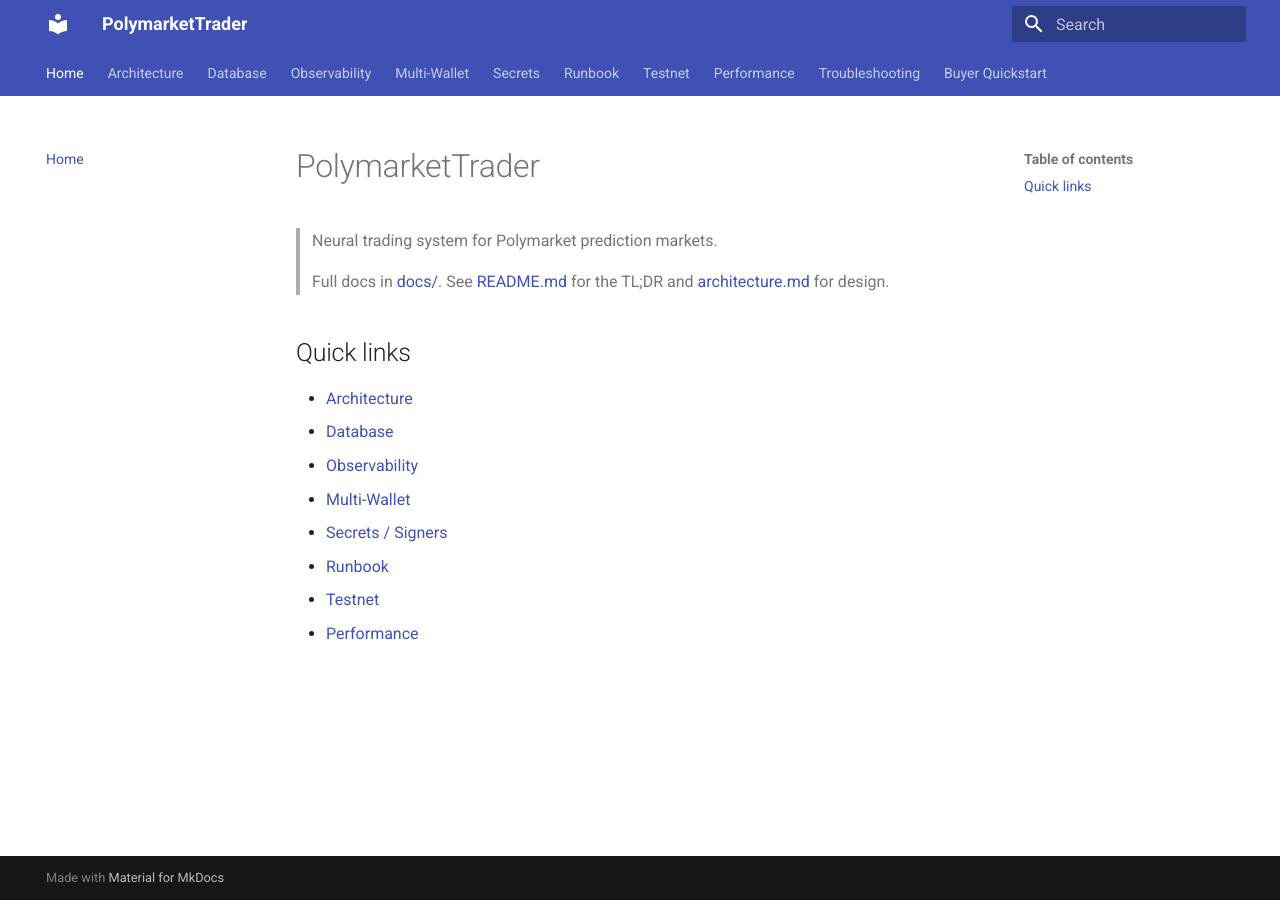
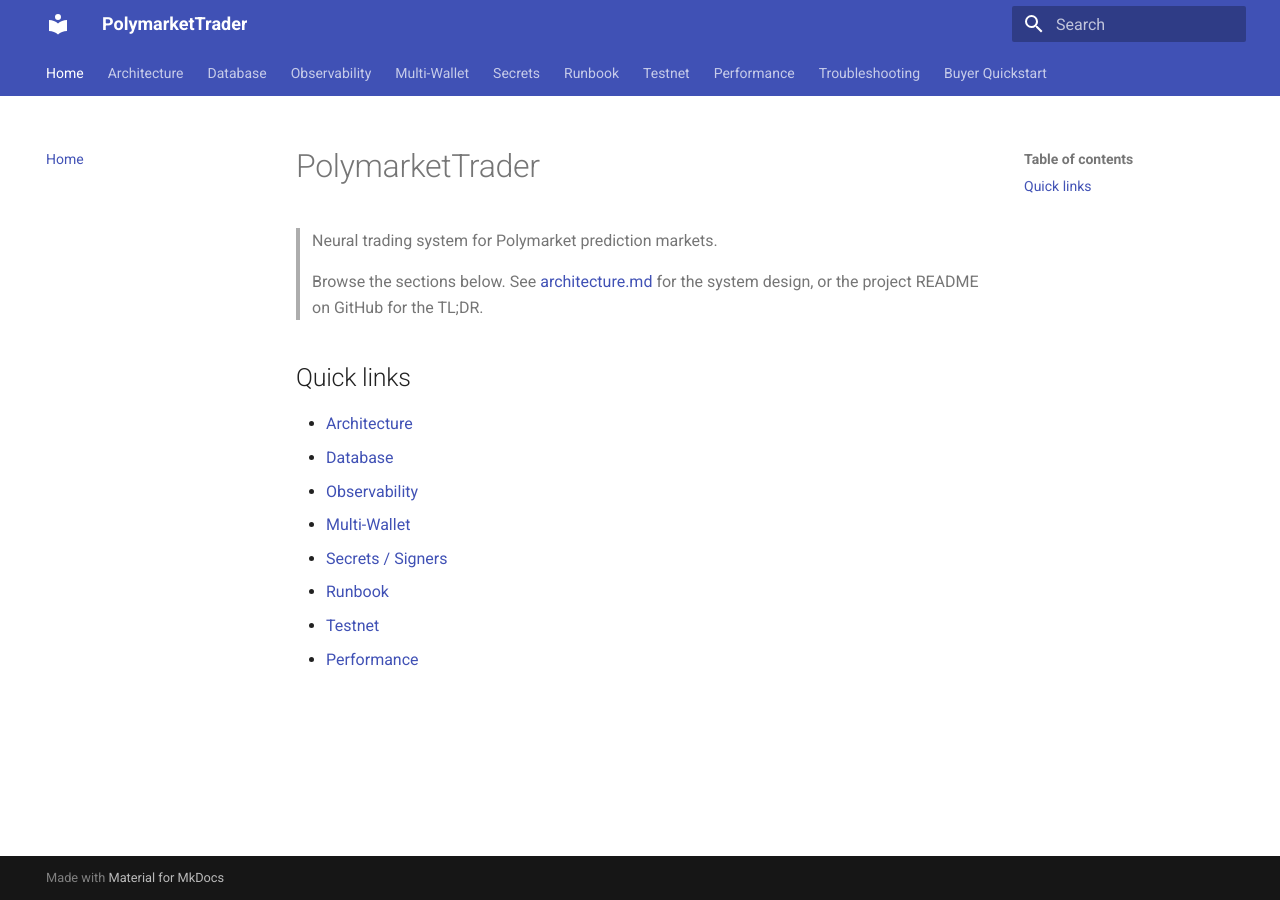
Before and after one commit to Gauthambinoy20/PolyCortex, an MkDocs documentation site: the page built from docs/index.md, in a window 1280 px wide. Built offline with MkDocs 1.6.1 and Material for MkDocs 9.7.7, drawn with Linux system fonts in a browser that asks for light colours.

Commit message:
docs: fix docs index links for strict build and ignore site/
The docs landing page linked to files outside the docs tree (../README.md,
../docs), which mkdocs --strict rejects; reword to in-tree links. Ignore the
generated MkDocs site/ output directory.

```diff
--- a/docs/index.md
+++ b/docs/index.md
@@ -2,8 +2,8 @@
 
 > Neural trading system for Polymarket prediction markets.
 >
-> Full docs in [docs/](../docs).  See [README.md](../README.md) for the
-> TL;DR and [architecture.md](architecture.md) for design.
+> Browse the sections below. See [architecture.md](architecture.md) for the
+> system design, or the project README on GitHub for the TL;DR.
 
 ## Quick links
 
```
Also changed, not shown: 1 other file.
